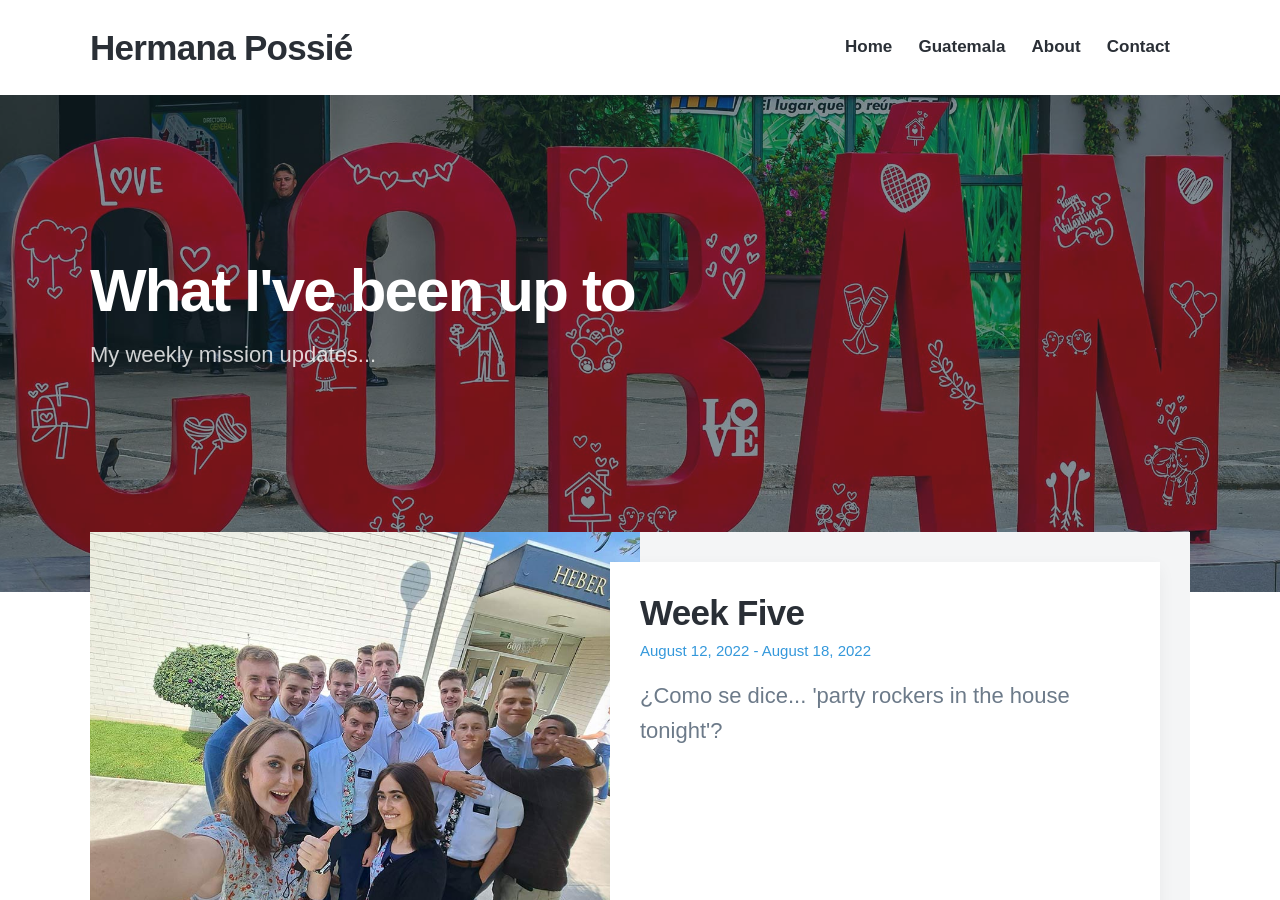
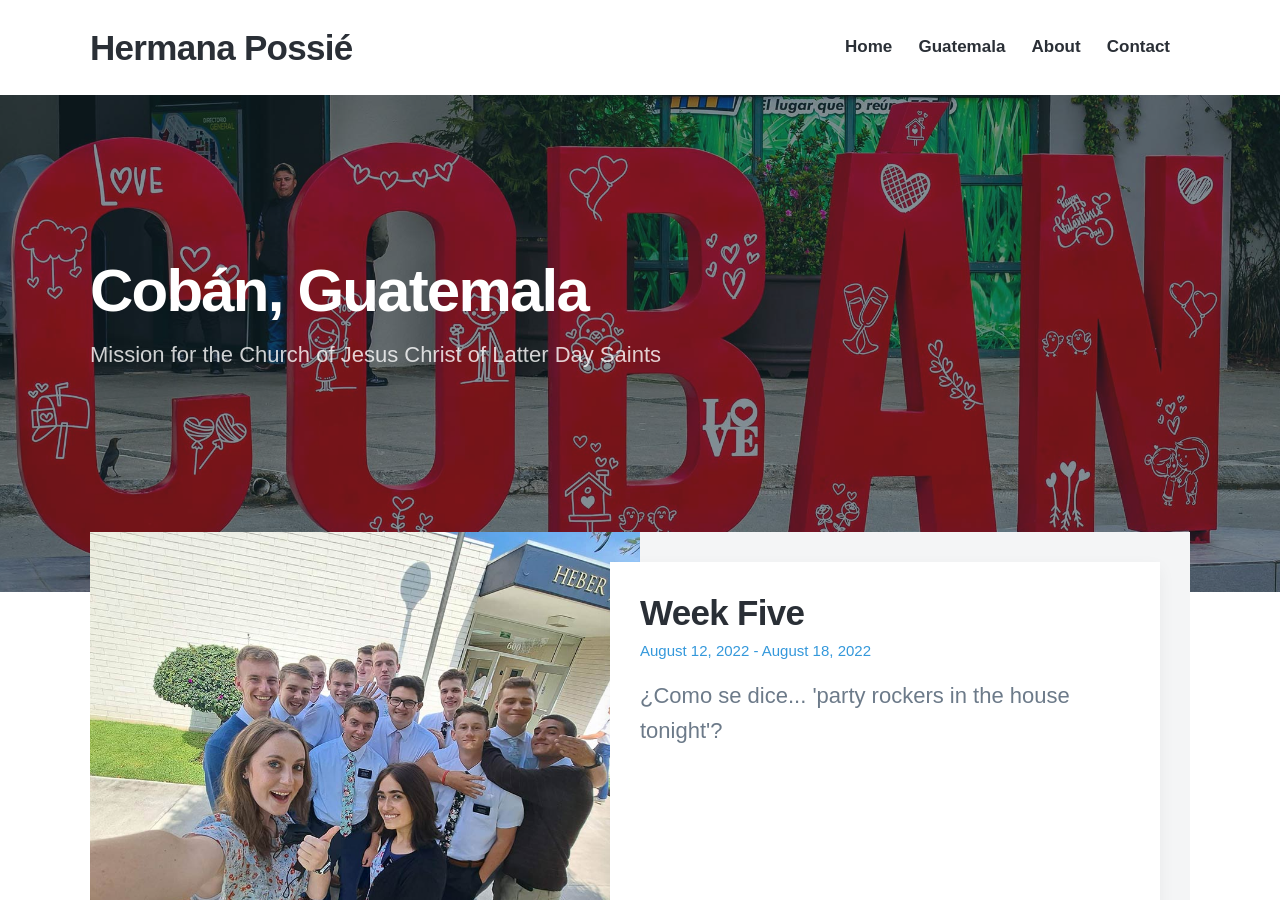
Before and after one commit to ubun2Junky/coban_mission, a Jekyll site: the page built from blog/index.html, in a window 1280 px wide and 900 px high. Built offline with Jekyll 4.4.1, drawn with Linux system fonts in a browser that asks for light colours; nearby versions of some CDN libraries; some web fonts are replaced; the list of posts is cut into pages by our own code.

Commit message:
Made corrections to the home button.

```diff
--- a/_data/settings.yml
+++ b/_data/settings.yml
@@ -9,7 +9,7 @@
 menu_settings:
   menu_items:
     - title: 'Home'
-      url: '/'
+      url: '/blog'
     - title: 'Guatemala'
       url: '/guatemala'
     - title: 'About'
--- a/blog/index.html
+++ b/blog/index.html
@@ -1,7 +1,7 @@
 ---
 layout: default
-title: Blog
-description: Personal includes a simple blog with pagination.
+title: Cobán, Guatemala
+description: Mission for the Church of Jesus Christ of Latter Day Saints
 featured_image: /images/pages/home/coban.jpg
 ---
 
@@ -13,8 +13,8 @@
 
 	<div class="wrap">
 
-		<h1>What I've been up to</h1>
-		<p>My weekly mission updates...</p>
+		<h1>Cobán, Guatemala</h1>
+		<p>Mission for the Church of Jesus Christ of Latter Day Saints</p>
 
 	</div>
 
```
